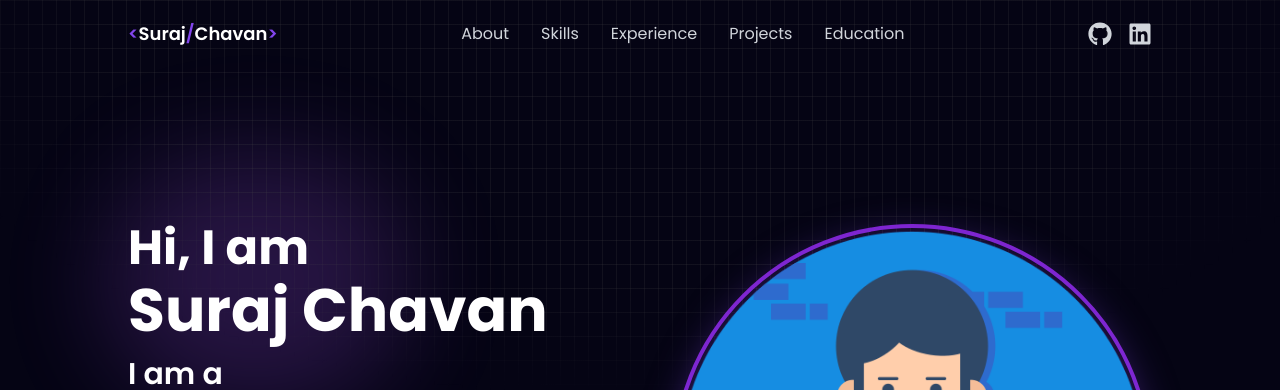
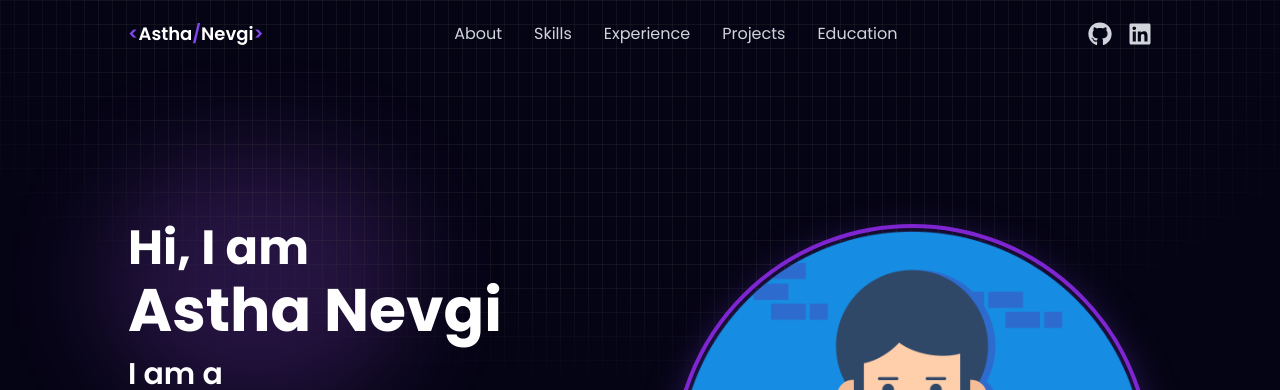
Before and after one commit to asthanevgi/astha-portfolio, a React (Vite) app: page / in a window 1280 px wide. Shown: the top 390 px of the page. Built offline with nearby package versions, Linux system fonts and the light colour scheme.

Commit message:
Initial commit - added website files

```diff
--- a/index.html
+++ b/index.html
@@ -4,7 +4,7 @@
     <meta charset="UTF-8" />
     <link rel="icon" type="image/svg+xml" href="./src/assets/profile2.png" />
     <meta name="viewport" content="width=device-width, initial-scale=1.0" />
-    <title>Suraj Chavan</title>
+    <title>Astha Nevgi</title>
   </head>
   <body>
     <div id="root"></div>
--- a/src/components/About/About.jsx
+++ b/src/components/About/About.jsx
@@ -18,7 +18,7 @@ const About = () => {
           </h1>
           {/* Name */}
           <h2 className="text-4xl sm:text-5xl md:text-6xl font-bold text-white mb-4 leading-tight">
-            Suraj Chavan
+            Astha Nevgi
           </h2>
           {/* Skills Heading with Typing Effect */}
           <h3 className="text-xl sm:text-2xl md:text-3xl font-semibold mb-4 text-[#8245ec] leading-tight">
@@ -49,7 +49,7 @@ const About = () => {
           </p>
           {/* Resume Button */}
           <a
-            // href="https://drive.google.com/file/d/1_pLl2wjYVCU-wnqXIhjhYr0YC0SJXvwv/view?usp=sharing"
+            href="https://drive.google.com/file/d/1c04bdobEfupWa42wfPfrG6g-UFau6Ds0/view?usp=sharing"
             target="_blank"
             rel="noopener noreferrer"
             className="inline-block text-white py-3 px-8 rounded-full mt-5 text-lg font-bold transition duration-300 transform hover:scale-105"
@@ -75,7 +75,7 @@ const About = () => {
           >
             <img
               src={profileImage}
-              alt="Tarun Kaushik"
+              alt="Astha Nevgi"
               className="w-full h-full rounded-full object-cover drop-shadow-[0_10px_20px_rgba(130,69,236,0.5)]"
             />
           </Tilt>
--- a/src/components/Contact/Contact.jsx
+++ b/src/components/Contact/Contact.jsx
@@ -12,10 +12,10 @@ const Contact = () => {
 
     emailjs
       .sendForm(
-        "service_3c0q0r2",  // Replace with your EmailJS Service ID
-        "template_8thb8pv",  // Replace with your EmailJS Template ID
+        "service_5dlvebk",  // Replace with your EmailJS Service ID
+        "template_6lg5mkt",  // Replace with your EmailJS Template ID
         form.current,
-        "7UtLHvENbKckf_l-F"  // Replace with your EmailJS Public Key
+        "OYI3TL7_hHx7M59Oj"  // Replace with your EmailJS Public Key
       )
       .then(
         () => {
--- a/src/components/Footer/Footer.jsx
+++ b/src/components/Footer/Footer.jsx
@@ -1,5 +1,5 @@
 import React from "react";
-import { FaFacebook, FaXTwitter, FaLinkedin, FaInstagram } from "react-icons/fa6";
+import {  FaLinkedin, FaInstagram } from "react-icons/fa6";
 
 const Footer = () => {
   // Smooth scroll function
@@ -14,7 +14,7 @@ const Footer = () => {
     <footer className="text-white py-8 px-[12vw] md:px-[7vw] lg:px-[20vw]">
       <div className="container mx-auto text-center">
         {/* Name / Logo */}
-        <h2 className="text-xl font-semibold text-purple-500">Suraj Chavan</h2>
+        <h2 className="text-xl font-semibold text-purple-500">Astha Nevgi</h2>
 
         {/* Navigation Links - Responsive */}
         <nav className="flex flex-wrap justify-center space-x-4 sm:space-x-6 mt-4">
@@ -38,11 +38,9 @@ const Footer = () => {
         {/* Social Media Icons - Responsive */}
         <div className="flex flex-wrap justify-center space-x-4 mt-6">
           {[
-            { icon: <FaFacebook />, link: "https://www.facebook.com/share/17DSNXD3qZ/" },
-            { icon: <FaXTwitter />
-, link: "https://x.com/SurajChavan4124" },
-            { icon: <FaLinkedin />, link: "https://www.linkedin.com/in/suraj-chavan-291175228" },
-            { icon: <FaInstagram />, link: "https://www.instagram.com/tech_x_suraj/" },
+
+            { icon: <FaLinkedin />, link: "https://www.linkedin.com/in/astha-nevgi-94b40b312/" },
+            { icon: <FaInstagram />, link: "https://www.instagram.com/aasthaaa.20/" },
 
           ].map((item, index) => (
             <a
@@ -59,7 +57,7 @@ const Footer = () => {
 
         {/* Copyright Text */}
         <p className="text-sm text-gray-400 mt-6">
-          © 2025 Suraj Chavan. All rights reserved.
+          © 2025 Astha Nevgi. All rights reserved.
         </p>
       </div>
     </footer>
--- a/src/components/Navbar/Navbar.jsx
+++ b/src/components/Navbar/Navbar.jsx
@@ -46,9 +46,9 @@ const Navbar = () => {
         {/* Logo */}
         <div className="text-lg font-semibold cursor-pointer">
           <span className="text-[#8245ec]">&lt;</span>
-          <span className="text-white">Suraj</span>
+          <span className="text-white">Astha</span>
           <span className="text-[#8245ec]">/</span>
-          <span className="text-white">Chavan</span>
+          <span className="text-white">Nevgi</span>
           <span className="text-[#8245ec]">&gt;</span>
         </div>
 
@@ -71,7 +71,7 @@ const Navbar = () => {
         {/* Social Icons */}
         <div className="hidden md:flex space-x-4">
           <a
-            href="https://github.com/Surajchavan4124"
+            href="https://github.com/asthanevgi"
             target="_blank"
             rel="noopener noreferrer"
             className="text-gray-300 hover:text-[#8245ec]"
@@ -79,7 +79,7 @@ const Navbar = () => {
             <FaGithub size={24} />
           </a>
           <a
-            href="https://www.linkedin.com/in/suraj-chavan-291175228"
+            href="https://www.linkedin.com/in/astha-nevgi-94b40b312/"
             target="_blank"
             rel="noopener noreferrer"
             className="text-gray-300 hover:text-[#8245ec]"
@@ -122,7 +122,7 @@ const Navbar = () => {
             ))}
             <div className="flex space-x-4">
               <a
-                href="https://github.com/codingmastr"
+                href="https://github.com/asthanevgi"
                 target="_blank"
                 rel="noopener noreferrer"
                 className="text-gray-300 hover:text-white"
@@ -130,7 +130,7 @@ const Navbar = () => {
                 <FaGithub size={24} />
               </a>
               <a
-                href="https://www.linkedin.com/in/tarun-kaushik-553b441a4"
+                href="https://www.linkedin.com/in/astha-nevgi-94b40b312/"
                 target="_blank"
                 rel="noopener noreferrer"
                 className="text-gray-300 hover:text-white"
```
Also changed, not shown: 1 other file (tests, documents, lock files or other folders).
